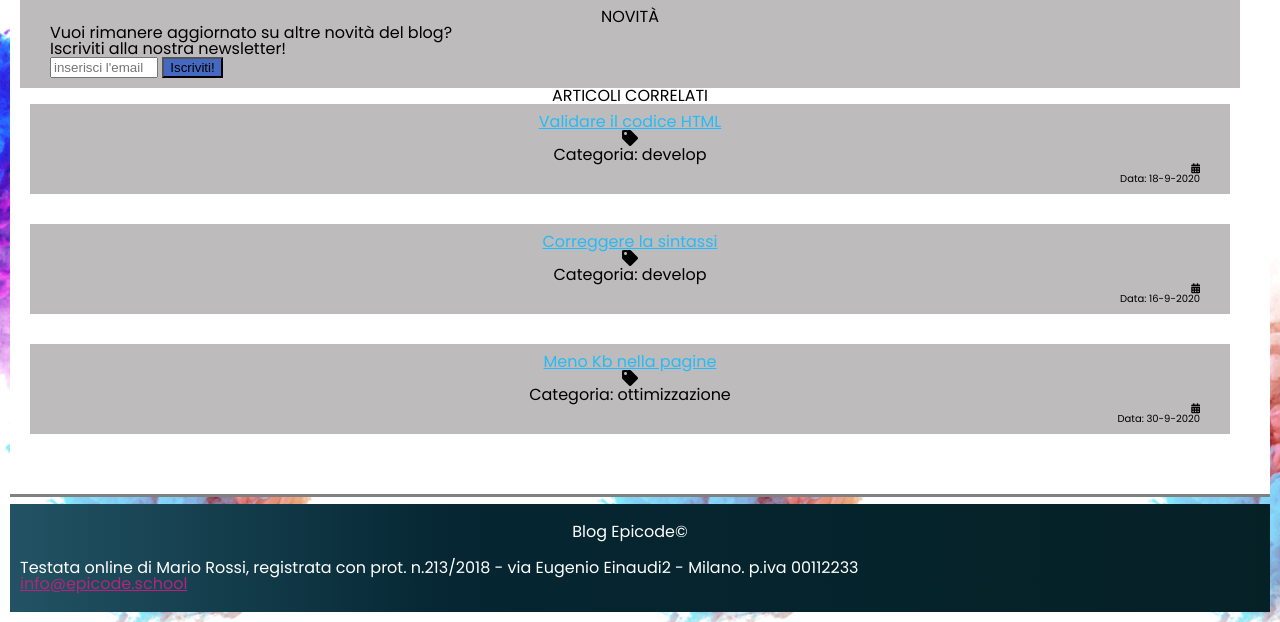
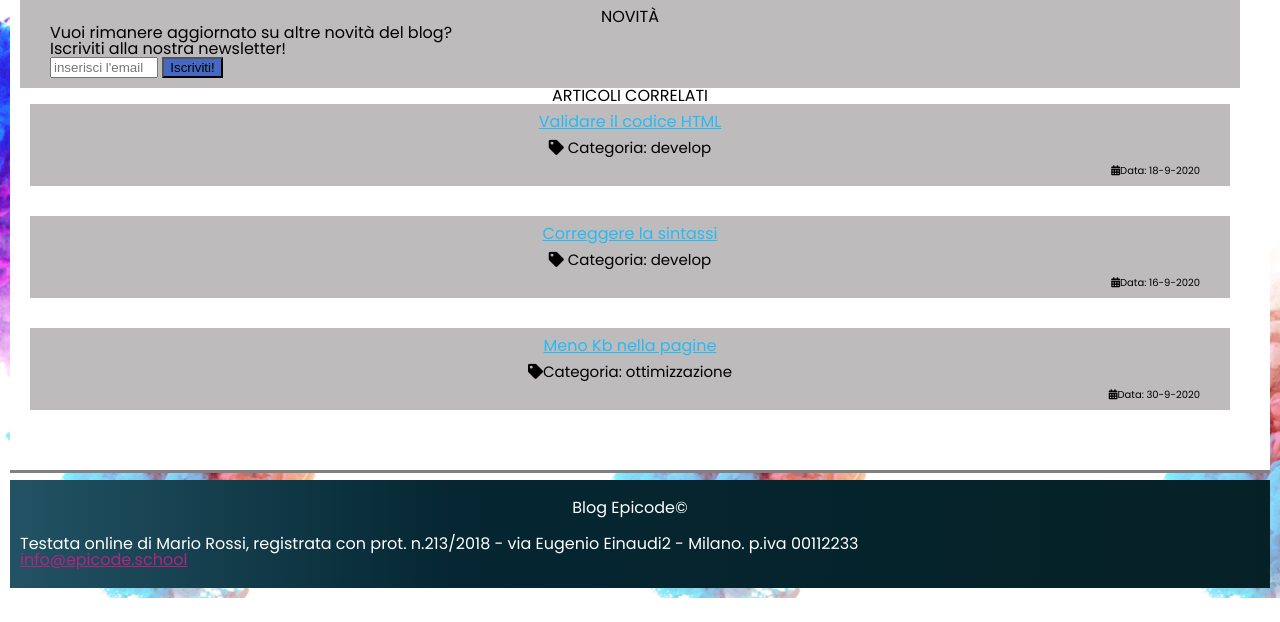
Before and after one commit to CorinneMainardi/U1-W1-D4-Esercizio, a plain HTML site: page index.html in a window 1280 px wide. Shown: the part 1196-1818 px from the top of the page. After the commit the page ends 1794 px from the top, so only its background shows below. Drawn offline with Linux system fonts and the light colour scheme.

Commit message:
ultime mofiche

```diff
--- a/assets/css/style.css
+++ b/assets/css/style.css
@@ -92,6 +92,7 @@ p a {
 .linkArt {
   color: #24bcf8;
   text-decoration: underline;
+  margin-bottom: 10px;
 }
 section {
   margin-bottom: 30px;
@@ -130,6 +131,10 @@ section h3 {
   padding: 10px 30px 10px 30px;
   margin-inline: 10px;
 }
+.cat {
+  font-size: 15px;
+  margin-bottom: 10px;
+}
 
 .data {
   text-align: right;
--- a/index.html
+++ b/index.html
@@ -138,18 +138,18 @@
       <h3>Articoli correlati</h3>
       <div class="articoliC">
         <p class="linkArt">Validare il codice HTML</p>
-        <i class="fas fa-tag"></i> <p>Categoria: develop</p>
-      <div class="data"> <i  class="fas fa-calendar-alt"></i><p >Data: 18-9-2020</p></div>
+        <p class="cat"><i class="fas fa-tag"></i> Categoria: develop</p>
+      <p class="data"> <i  class="fas fa-calendar-alt"></i>Data: 18-9-2020</p>
       </div>
       <div class="articoliC">
         <p class="linkArt">Correggere la sintassi</p>
-        <i class="fas fa-tag"></i> <p>Categoria: develop</p>
-      <div class="data"> <i  class="fas fa-calendar-alt"></i><p >Data: 16-9-2020</p></div>
+        <p class="cat"> <i class="fas fa-tag"></i> Categoria: develop</p>
+      <p class="data"> <i  class="fas fa-calendar-alt"></i>Data: 16-9-2020</p>
       </div>
       <div class="articoliC">
         <p class="linkArt">Meno Kb nella pagine</p>
-        <i class="fas fa-tag"></i><p>Categoria: ottimizzazione</p>
-        <div class="data"><i  class="fas fa-calendar-alt"></i><p>Data: 30-9-2020</p=></div>
+        <p class="cat"><i class="fas fa-tag"></i>Categoria: ottimizzazione</p>
+        <p class="data"><i  class="fas fa-calendar-alt"></i>Data: 30-9-2020</p>
       </div>
     </section>
   </main>
```
